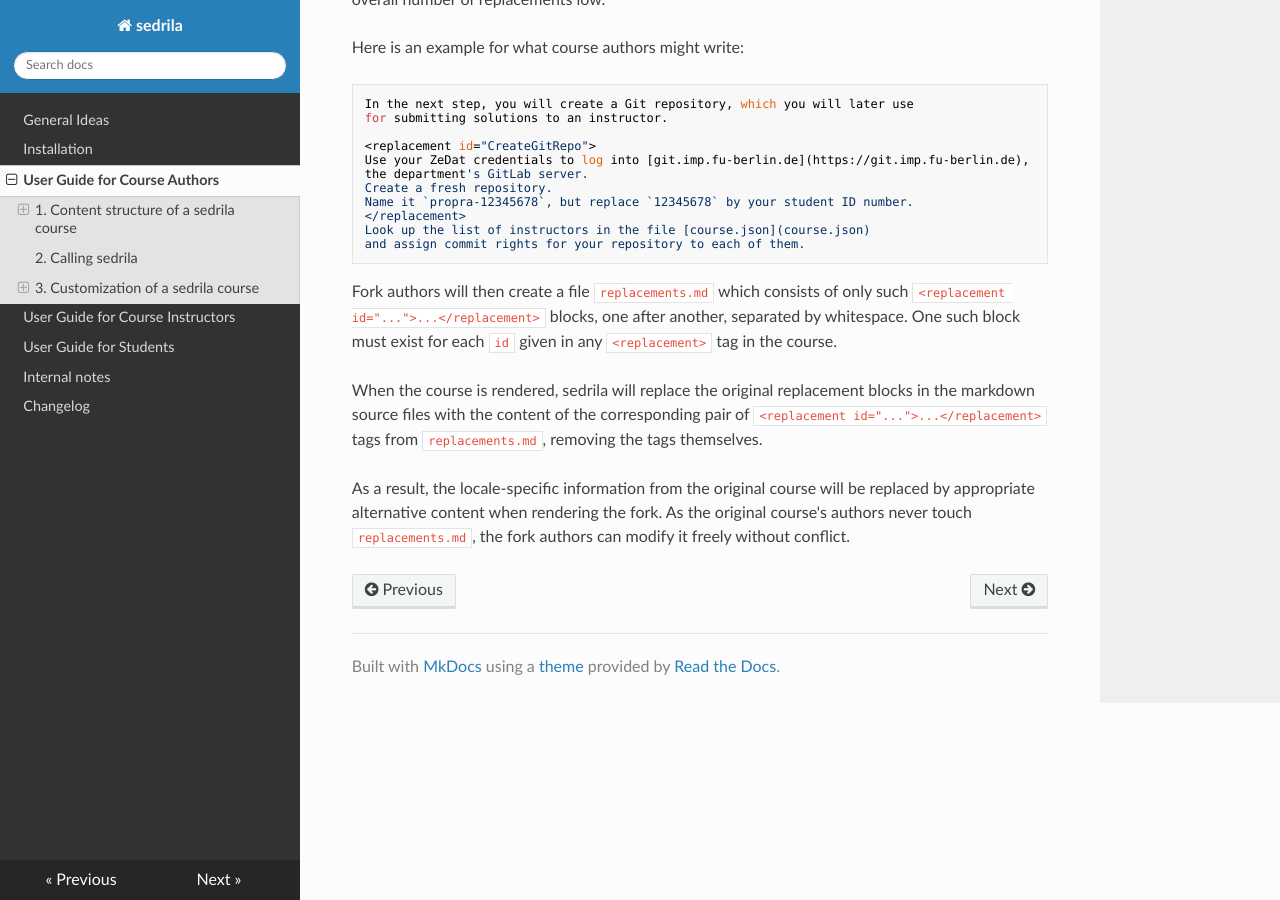
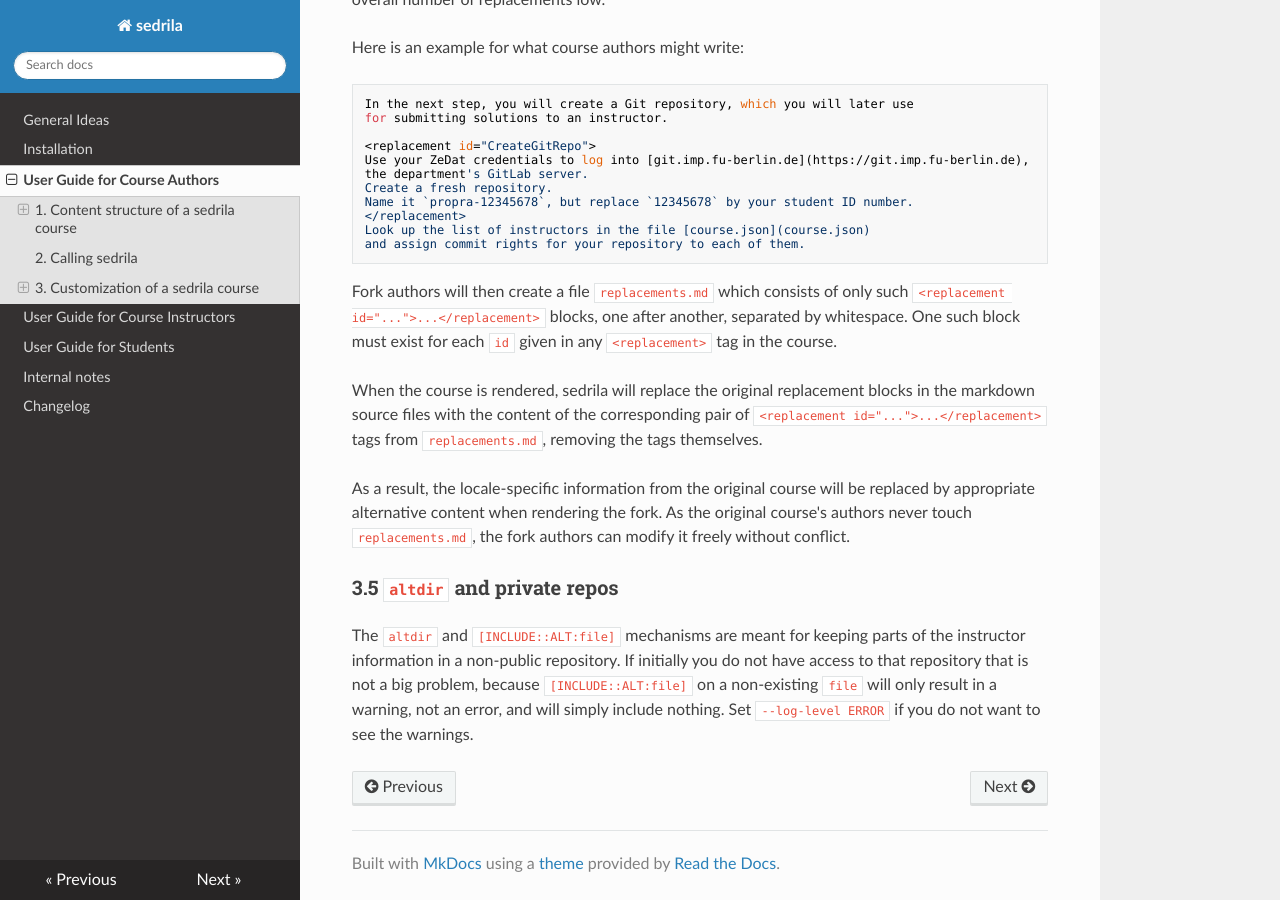
Before and after one commit to fubinf/sedrila, an MkDocs documentation site: the page built from docs/authors.md, in a window 1280 px wide and 900 px high, scrolled down 15743 px. Built offline with MkDocs 1.6.1, drawn with Linux system fonts in a browser that asks for light colours; nearby versions of some CDN libraries.

Commit message:
authors.md: add section 3.5 `altdir` and private repos

```diff
--- a/docs/authors.md
+++ b/docs/authors.md
@@ -792,3 +792,12 @@ As a result, the locale-specific information from the original course will
 be replaced by appropriate alternative content when rendering the fork.
 As the original course's authors never touch `replacements.md`,
 the fork authors can modify it freely without conflict.
+
+### 3.5 `altdir` and private repos
+
+The `altdir` and `[INCLUDE::ALT:file]` mechanisms are meant for keeping parts of the
+instructor information in a non-public repository.
+If initially you do not have access to that repository that is not a big problem,
+because `[INCLUDE::ALT:file]` on a non-existing `file` will only result in a warning,
+not an error, and will simply include nothing.
+Set `--log-level ERROR` if you do not want to see the warnings.
```
